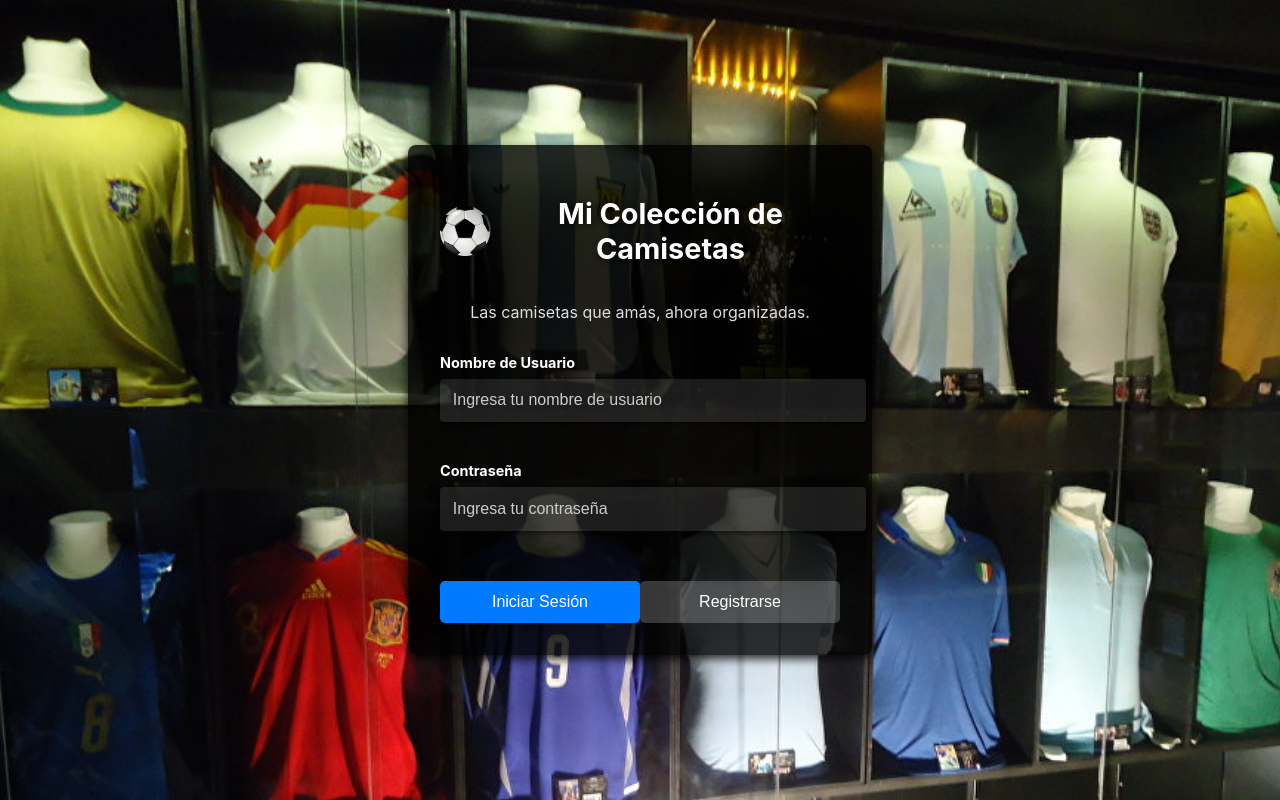
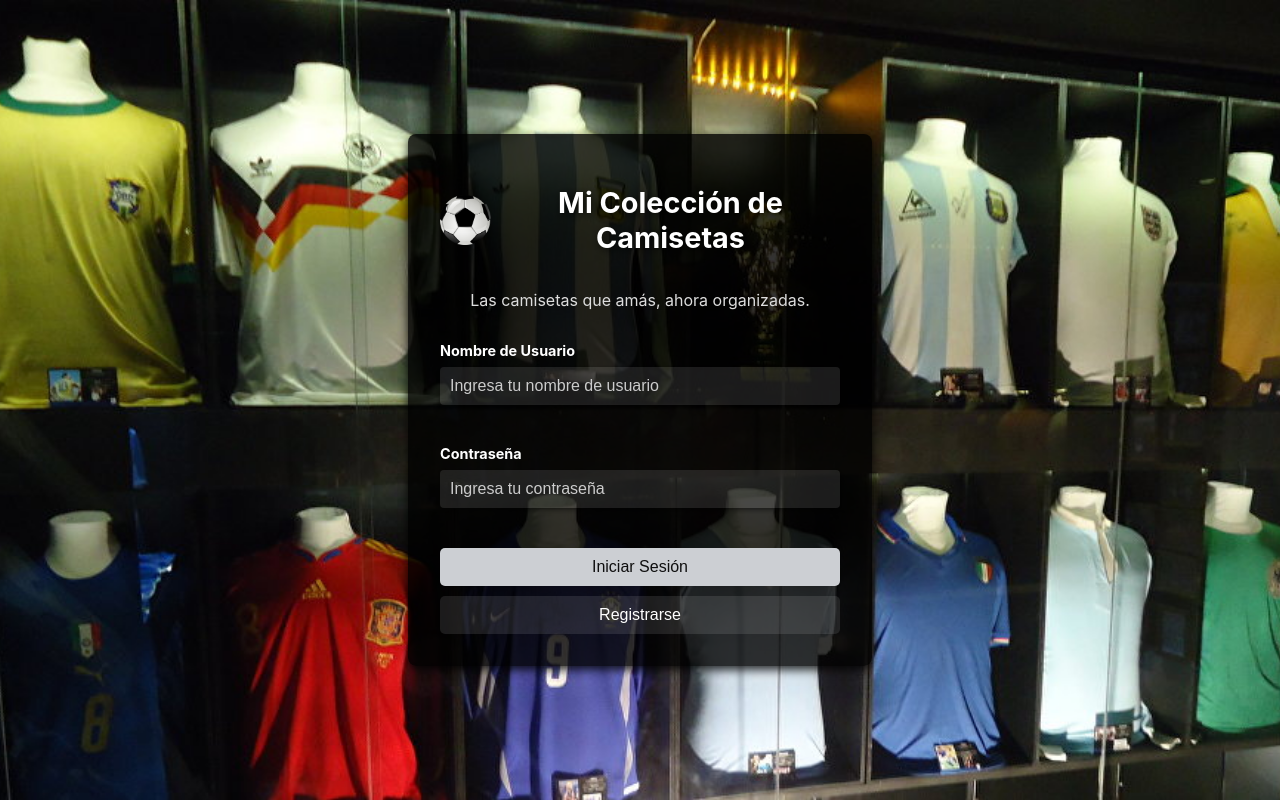
Before and after one commit to lminervino18/mi-coleccion-camisetas, a React (Create React App) app in the folder frontend/: page /login in a window 1280 px wide. Built offline with nearby package versions, Linux system fonts and the light colour scheme.

Commit message:
fix: improve in aesthetics

```diff
--- a/frontend/src/components/AgregarCamiseta.css
+++ b/frontend/src/components/AgregarCamiseta.css
@@ -34,6 +34,13 @@
   margin-bottom: 20px;
 }
 
+/* Placeholder en gris para inputs, textareas y selects */
+.camiseta-form input::placeholder,
+.camiseta-form textarea::placeholder,
+.camiseta-form select::placeholder {
+  color: #8d8989;
+}
+
 .camiseta-form input,
 .camiseta-form select,
 .camiseta-form textarea {
@@ -44,22 +51,15 @@
   border: 1px solid #666;
   border-radius: 5px;
   background-color: rgba(255, 255, 255, 0.2);
-  color: white;
+  color: rgb(241, 241, 241);
   display: block;
   margin-left: auto;
   margin-right: auto;
   box-sizing: border-box;
 }
 
-.camiseta-form input::placeholder,
-.camiseta-form textarea::placeholder {
-  color: #bbb;
-}
-
 .camiseta-form select {
   appearance: none;
-  background-color: rgba(255, 255, 255, 0.2);
-  color: white;
   cursor: pointer;
   padding-right: 30px;
 }
@@ -99,23 +99,30 @@
   justify-content: center;
 }
 
+/* Estilo mejorado para la cruz de eliminación */
 .color-tag button {
   background: none;
   border: none;
-  color: red;
-  font-size: 0.9rem;
+  color: white;
+  font-size: 1rem;
   margin-left: 8px;
   cursor: pointer;
+  transition: color 0.3s ease;
 }
 
-.form-buttons-container {
+.color-tag button:hover {
+  color: #6e6b6b;
+  transform: scale(1.2);
+}
+
+.camiseta-form .form-buttons-container {
   width: 100%;
   margin-top: 20px;
   display: flex;
   justify-content: center;
 }
 
-.form-buttons {
+.camiseta-form .form-buttons {
   display: flex;
   justify-content: center;
   gap: 20px;
@@ -124,9 +131,18 @@
   padding: 0 10px;
 }
 
-.btn {
-  width: 200px;
-  padding: 12px 0;
+.camiseta-form .btn-primary {
+  width: 80%;
+  padding: 1px 10px;
+  font-size: 1rem;
+  border: none;
+  border-radius: 5px;
+  cursor: pointer;
+  transition: background-color 0.3s ease;
+}
+.camiseta-form .btn-secondary {
+  width: 80%;
+  padding: 12px 10px;
   font-size: 1rem;
   border: none;
   border-radius: 5px;
@@ -134,21 +150,21 @@
   transition: background-color 0.3s ease;
 }
 
-.btn-primary {
-  background-color: #007bff;
-  color: white;
+.camiseta-form .btn-primary {
+  background-color: #bbb;
+  color: black;
 }
 
-.btn-primary:hover {
-  background-color: #0056b3;
+.camiseta-form .btn-primary:hover {
+  background-color: #ffffff;
 }
 
-.btn-secondary {
+.camiseta-form .btn-secondary {
   background-color: rgba(255, 255, 255, 0.2);
   color: white;
 }
 
-.btn-secondary:hover {
+.camiseta-form .btn-secondary:hover {
   background-color: rgba(255, 255, 255, 0.4);
 }
 
@@ -211,7 +227,7 @@
 }
 
 .selector {
-  border: 2px solid #007bff !important;
+  border: 2px solid #cbcdcf !important;
   background-color: rgba(0, 123, 255, 0.1);
   cursor: move !important;
   z-index: 2;
@@ -227,51 +243,7 @@
   box-shadow: 0 0 0 9999px rgba(0, 0, 0, 0.75);
 }
 
-.image-modal-buttons {
-  display: flex;
-  justify-content: center;
-  gap: 20px;
-  margin-top: 20px;
-  width: 100%;
-  max-width: 460px;
-  padding: 0 10px;
-}
-
-.modal-button {
-  width: 200px;
-  padding: 12px 0;
-  border: none;
-  border-radius: 5px;
-  cursor: pointer;
-  font-size: 1rem;
-  transition: all 0.3s ease;
-  text-align: center;
-}
-
-.modal-button.primary {
-  background-color: #007bff;
-  color: white;
-}
-
-.modal-button.primary:hover:not(:disabled) {
-  background-color: #0056b3;
-}
-
-.modal-button.primary:disabled {
-  background-color: #cccccc;
-  cursor: not-allowed;
-}
-
-.modal-button.secondary {
-  background-color: rgba(255, 255, 255, 0.2);
-  color: white;
-}
-
-.modal-button.secondary:hover {
-  background-color: rgba(255, 255, 255, 0.3);
-}
-
-/* Estilos de previsualización */
+/* Ajustes para la previsualización */
 .preview-container {
   width: 100%;
   max-width: 300px;
@@ -289,10 +261,23 @@
   object-position: center;
 }
 
-/* Ajustes adicionales */
-.selected-colors + input,
-.selected-colors + textarea {
-  margin-top: 10px;
+.image-modal .btn-primary {
+  width: 80%;
+  padding: 1px 10px;
+  font-size: 1rem;
+  border: none;
+  border-radius: 5px;
+  cursor: pointer;
+  transition: background-color 0.3s ease;
+}
+.image-container .btn-secondary {
+  width: 80%;
+  padding: 12px 10px;
+  font-size: 1rem;
+  border: none;
+  border-radius: 5px;
+  cursor: pointer;
+  transition: background-color 0.3s ease;
 }
 
 /* Responsive adjustments */
--- a/frontend/src/components/Camisetas.css
+++ b/frontend/src/components/Camisetas.css
@@ -32,19 +32,19 @@
   color: white;
 }
 
-.top-bar button {
+.camisetas-container .top-bar button {
   padding: 10px 20px;
   font-size: 1rem;
   border: none;
-  background-color: #007bff;
-  color: white;
+  background-color: rgb(243, 239, 239);
+  color: black;
   border-radius: 5px;
   cursor: pointer;
   margin-left: 10px;
 }
 
 .top-bar button:hover {
-  background-color: #0056b3;
+  background-color: #666969;
 }
 
 .grid-container {
--- a/frontend/src/components/Camisetas.js
+++ b/frontend/src/components/Camisetas.js
@@ -44,7 +44,7 @@
           value={search}
           onChange={(e) => setSearch(e.target.value)}
         />
-        <button className="btn" onClick={() => setShowForm(true)}>Agregar</button>
+        <button className="btn" onClick={() => setShowForm(true)}>Agregar camiseta</button>
       </div>
 
       {showForm ? (
--- a/frontend/src/components/Login.css
+++ b/frontend/src/components/Login.css
@@ -63,8 +63,8 @@
 }
 
 .login-form .form-group input {
-  width: 100%;
-  padding: 0.8rem;
+  width: 95%;
+  padding: 10px;
   border: none;
   border-radius: 4px;
   background-color: rgba(255, 255, 255, 0.1);
@@ -76,7 +76,7 @@
 
 .login-form .form-group input:focus {
   outline: none;
-  border: 1px solid #007bff;
+  border: 1px solid #ebecee;
   background-color: rgba(255, 255, 255, 0.2);
 }
 
@@ -86,29 +86,38 @@
   justify-content: space-between;
 }
 
-.btn {
-  padding: 0.7rem 1.2rem;
+/* Estilos para los botones */
+
+.login-form .btn-primary {
+  width: 100%;
+  padding: 10px;
+  font-size: 1rem;
   border: none;
-  border-radius: 4px;
-  font-size: 1rem;
+  background-color: #cccfd3;
+  color: rgb(15, 15, 15);
+  border-radius: 5px;
   cursor: pointer;
-  transition: background-color 0.3s ease;
 }
 
-.btn-primary {
-  background-color: #007bff;
-  color: #fff;
+
+.login-form .btn-primary:hover {
+  background-color: #fdfdfd;
 }
 
-.btn-primary:hover {
-  background-color: #0056b3;
+
+.login-form .btn-secondary {
+  margin-top: 10px;
+  width: 100%;
+  padding: 10px;
+  font-size: 1rem;
+  border: none;
+  background-color: rgba(255, 255, 255, 0.1); /* Fondo translúcido */
+  color: white;
+  border-radius: 5px;
+  cursor: pointer;
 }
 
-.btn-secondary {
-  background-color: #6c757d;
-  color: #fff;
+
+.login-form .btn-secondary:hover {
+  background-color: rgba(255, 255, 255, 0.2); /* Más translúcido al pasar */
 }
-
-.btn-secondary:hover {
-  background-color: #545b62;
-}
--- a/frontend/src/components/RegisterForm.css
+++ b/frontend/src/components/RegisterForm.css
@@ -78,22 +78,22 @@
 }
 
 /* Estilos para los botones */
-.btn-primary {
+.register-form .btn-primary {
   width: 100%;
   padding: 10px;
   font-size: 1rem;
   border: none;
-  background-color: #007bff;
-  color: white;
+  background-color: #cccfd3;
+  color: rgb(15, 15, 15);
   border-radius: 5px;
   cursor: pointer;
 }
 
-.btn-primary:hover {
-  background-color: #0056b3;
+.register-form .btn-primary:hover {
+  background-color: #fdfdfd;
 }
 
-.btn-secondary {
+.register-form .btn-secondary {
   margin-top: 10px;
   width: 100%;
   padding: 10px;
@@ -105,12 +105,12 @@
   cursor: pointer;
 }
 
-.btn-secondary:hover {
+.register-form .btn-secondary:hover {
   background-color: rgba(255, 255, 255, 0.2); /* Más translúcido al pasar */
 }
 
 /* Estilo para los mensajes de error */
-.error-message {
+.register-form .error-message {
   color: red; /* Color rojo para los errores */
   font-size: 14px; /* Tamaño de fuente */
   margin-bottom: 10px; /* Espaciado inferior */
@@ -119,7 +119,7 @@
 }
 
 /* Estilo para el mensaje de éxito */
-.success-message {
+.register-form .success-message {
   text-align: center;
   color: #ffffff;
   border: 2px solid #4CAF50; /* Borde verde claro */
@@ -129,12 +129,12 @@
   box-shadow: 0 4px 8px rgba(0, 0, 0, 0.5); /* Sombra para resaltar */
 }
 
-.success-message h2 {
+.register-form .success-message h2 {
   font-size: 1.8rem;
   margin-bottom: 15px;
 }
 
-.success-message p {
+.register-form .success-message p {
   font-size: 1.2rem;
   margin-bottom: 20px;
 }
```
